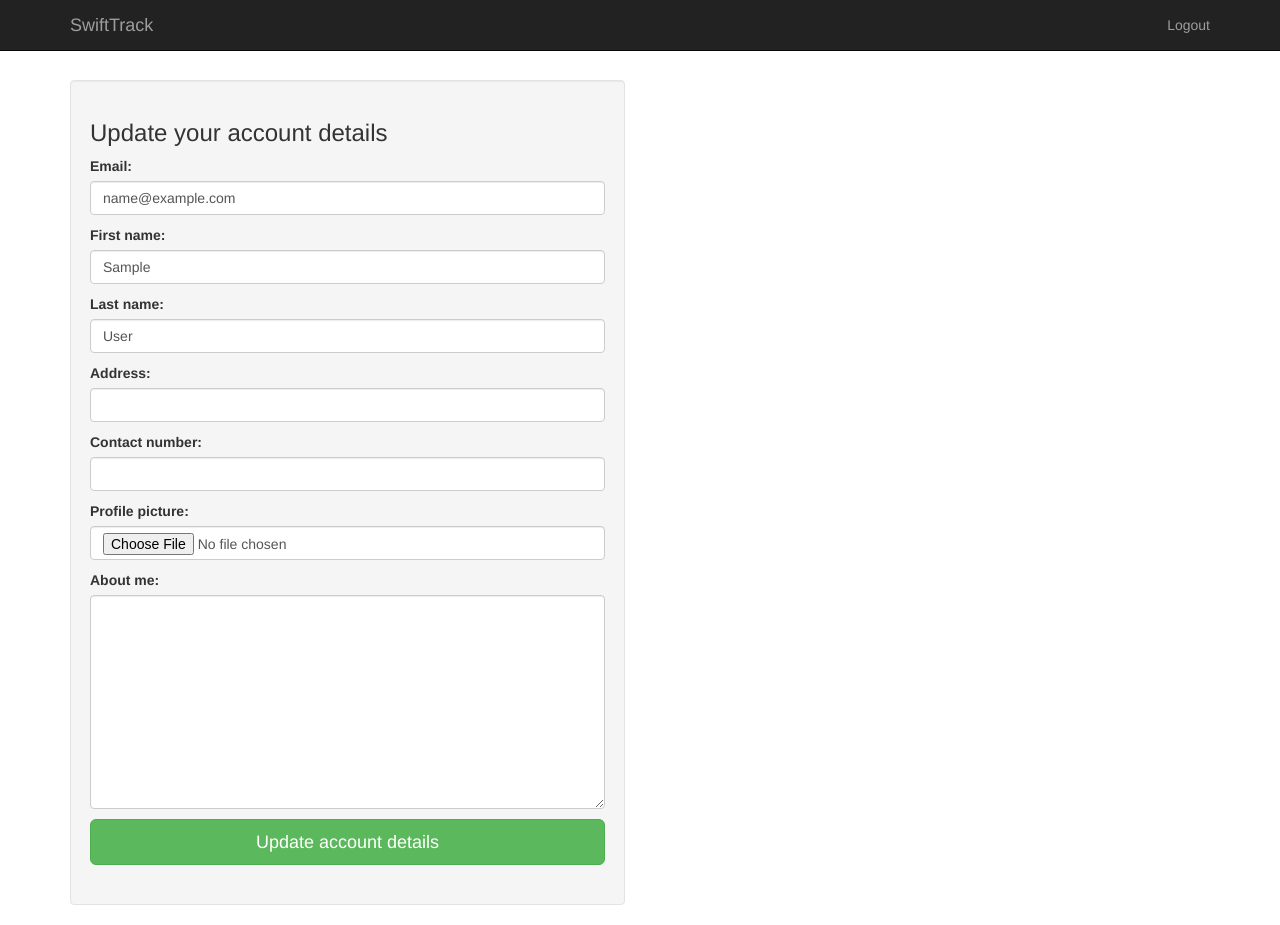
After one commit to Swiftkind/swifttrack, a Django app: page /account/update-account in a window 1280 px wide. The commit adds this page. Run offline with Django 3.2, Linux system fonts and the light colour scheme; the visitor is signed in with stand-in values (Sample User, id 1); some libraries are stand-ins or nearby versions.

Commit message:
Fixed errors in accounts

```diff
--- a/accounts/forms.py
+++ b/accounts/forms.py
@@ -1,4 +1,4 @@
-from django.contrib.auth.forms import UserCreationForm, UserChangeForm
+from django.contrib.auth.forms import UserCreationForm, UserChangeForm, PasswordChangeForm
 from .models import Account
 from django import forms
 
@@ -33,12 +33,28 @@ class CustomUserChangeForm(UserChangeForm):
     def __init__(self, *args, **kargs):
         super(CustomUserChangeForm, self).__init__(*args, **kargs)
         #del self.fields['username']
+        del self.fields['password']
         self.fields['email'].widget.attrs.update({'class' : 'form-control'})
+        self.fields['first_name'].widget.attrs.update({'class' : 'form-control'})
+        self.fields['last_name'].widget.attrs.update({'class' : 'form-control'})
+        self.fields['address'].widget.attrs.update({'class' : 'form-control'})
+        self.fields['contact_number'].widget.attrs.update({'class' : 'form-control'})
+        self.fields['profile_pic'].widget.attrs.update({'class' : 'form-control'})
+        self.fields['about_me'].widget.attrs.update({'class' : 'form-control'})
 
     class Meta:
         model = Account
-        fields = ('email',)
+        fields = ('email', 'first_name', 'last_name', 'address', 'contact_number', 'profile_pic', 'about_me')
 
+# class CustomPasswordChangeForm(PasswordChangeForm):
+#     def __init__(self, *args, **kwargs):
+#         super(CustomPasswordChangeForm, self).__init__(*args, **kwargs)
+#         self.fields['password'].widget.attrs.update({'class' : 'form-control'})
+#     class Meta:
+#         model = Account
+#         fields = ('password',)
+
+#Login form
 class LoginForm(forms.Form):
     email = forms.EmailField(max_length=100, label="Email address", widget=forms.TextInput(attrs={'class': 'form-control',}))
     password = forms.CharField(min_length=6, label="Password", widget=forms.PasswordInput(attrs={'class': 'form-control',}))
--- a/accounts/models.py
+++ b/accounts/models.py
@@ -77,3 +77,10 @@ class Account(AbstractBaseUser, PermissionsMixin):
 
     def get_short_name(self):
         return self.first_name
+
+
+""" Payroll """
+class Payroll(models.Model):
+    date = models.DateTimeField()
+    description = models.TextField()
+    employee_id = models.ForeignKey(Account)
--- a/accounts/urls.py
+++ b/accounts/urls.py
@@ -5,5 +5,8 @@ from django.contrib.auth import views as auth_views
 urlpatterns = [
     url(r'^register$', views.RegistrationView.as_view(), name='registration'),
     url(r'^$', views.LoginView.as_view(), name='login'),
-    url(r'^logout', views.LogoutView.as_view(), name="logout")
+    url(r'^logout$', views.LogoutView.as_view(), name="logout"),
+    url(r'^account$', views.AccountView.as_view(), name="account"),
+    url(r'^account/update-account$', views.UpdateAccountView.as_view(), name="update_account"),
+    url(r'^account/update-password$', views.UpdatePasswordView.as_view(), name="update_password"),
 ]
--- a/accounts/views.py
+++ b/accounts/views.py
@@ -1,11 +1,13 @@
 from django.shortcuts import render, redirect
-from .forms import CustomUserCreationForm
+from .forms import CustomUserCreationForm, CustomUserChangeForm
 from django.views.generic import TemplateView
 from .models import Account
-from django.contrib.auth import authenticate, login, logout
+from django.contrib.auth import authenticate, login, logout, update_session_auth_hash
 from .forms import LoginForm
+from django.contrib.auth.forms import PasswordChangeForm
 
 # Create your views here.
+#Registration view
 class RegistrationView(TemplateView):
     template_name = 'accounts/register.html'
     form_class = CustomUserCreationForm
@@ -22,12 +24,16 @@ class RegistrationView(TemplateView):
         else:
             print(form.errors)
             return render(request, self.template_name, {'form': form})
-
+#Login view
 class LoginView(TemplateView):
     template_name = 'accounts/login.html'
     def get(self, request, *args, **kwargs):
-        form = LoginForm()
-        return render(request, self.template_name, {'form': form})
+        if request.user.is_authenticated():
+            form = LoginForm()
+            return render(request, self.template_name, {'form': form})
+        else:
+            form = LoginForm()
+            return render(request, self.template_name, {'form': form})
     def post(self, request, *args, **kwargs):
         form = LoginForm(request.POST)
         if form.is_valid():
@@ -36,13 +42,48 @@ class LoginView(TemplateView):
             user = authenticate(email=email, password=password)
             if user is not None:
                 login(request, user)
-                return redirect('https://github.com/regzimarx/', user=user)
+                return redirect('account')
             else:
                 return_data = {'form': form, 'error': 'Can\'t login account. Invalid account credentials.'}
-                return render(request, 'accounts/login.html', return_data)
+                return render(request, self.template_name, return_data)
 
-
+#Logout view
 class LogoutView(TemplateView):
     def get(self, request):
         logout(request)
         return redirect('/')
+
+#Account view
+class AccountView(TemplateView):
+    template_name = 'accounts/account.html'
+    def get(self, request, *args, **kwargs):
+        return render(request, self.template_name, {})
+
+#Update account view
+class UpdateAccountView(TemplateView):
+    template_name = 'accounts/update_account.html'
+    def get(self, request, *args, **kwargs):
+        form = CustomUserChangeForm(instance=request.user)
+        change_pass_form = PasswordChangeForm(user=request.user)
+        return_data = {'form': form, 'change_pass_form': change_pass_form}
+        return render(request, self.template_name, return_data)
+    def post(self, request, *args, **kwargs):
+        form = CustomUserChangeForm(request.POST, request.FILES, instance=request.user)
+        if form.is_valid():
+            request.user.save()
+        return redirect('account')
+
+#Update password view
+class UpdatePasswordView(TemplateView):
+    template_name = 'accounts/update_password.html'
+    def get(self, request, *args, **kwargs):
+        form = PasswordChangeForm(user=request.user)
+        return_data = {'form': form}
+        return render(request, self.template_name, return_data)
+    def post(self, request, *args, **kwargs):
+        form = PasswordChangeForm(data=request.POST, user=request.user)
+        if form.is_valid():
+            form.save()
+            return redirect('account')
+        return_data = {'error': 'Can\'t change password', 'form': form}
+        return render(request, self.template_name, return_data)
--- /dev/null
+++ b/templates/accounts/update_account.html
@@ -0,0 +1,18 @@
+{% extends 'base.html'%}
+
+{% block content %}
+
+<div class="row">
+    <div class="col-md-6">
+        <div class="well">
+            <h3>Update your account details</h3>
+            <form action="{% url 'update_account' %}" method="post" enctype="multipart/form-data">
+                {% csrf_token %}
+                {{form.as_p}}
+                <button type="submit" class="btn btn-lg btn-block btn-success">Update account details</button><br>
+            </form>
+        </div>
+    </div>
+</div>
+
+{% endblock %}
--- a/templates/base.html
+++ b/templates/base.html
@@ -16,7 +16,11 @@
                         <span class="icon-bar"></span>
                         <span class="icon-bar"></span>
                     </button>
-                    <a class="navbar-brand" href="/">SwiftPay</a>
+                    {% if user.is_authenticated %}
+                        <a class="navbar-brand" href="{% url 'account' %}">SwiftTrack</a>
+                    {% else %}
+                        <a class="navbar-brand" href="{% url 'login' %}">SwiftTrack</a>
+                    {% endif %}
                     </div>
                     <div class="collapse navbar-collapse" id="bs-example-navbar-collapse-1">
                         <ul class="nav navbar-nav navbar-right">
```
Also changed, not shown: accounts/admin.py (+4 -3 lines), templates/accounts/account.html (added, +20 -0 lines), templates/accounts/update_password.html (added, +18 -0 lines), accounts/migrations/0002_auto_20170502_1519.py (added).
